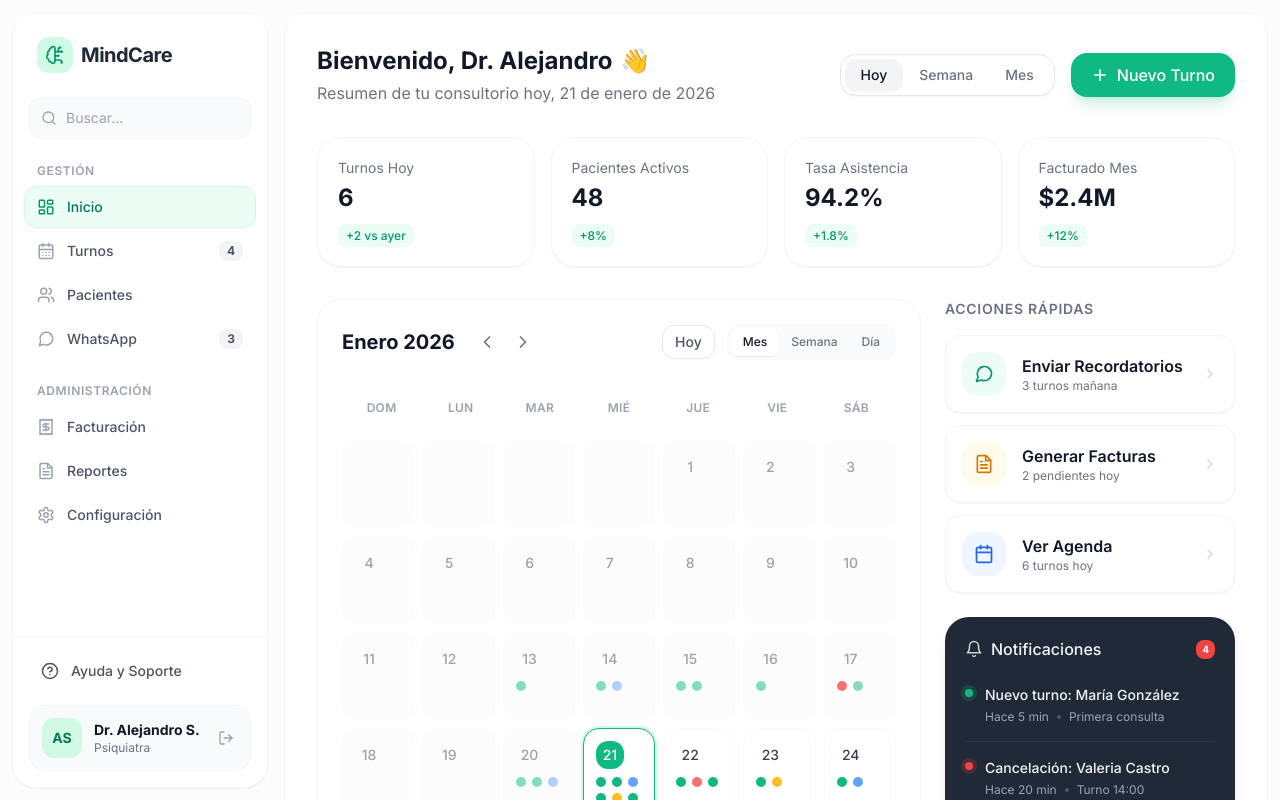
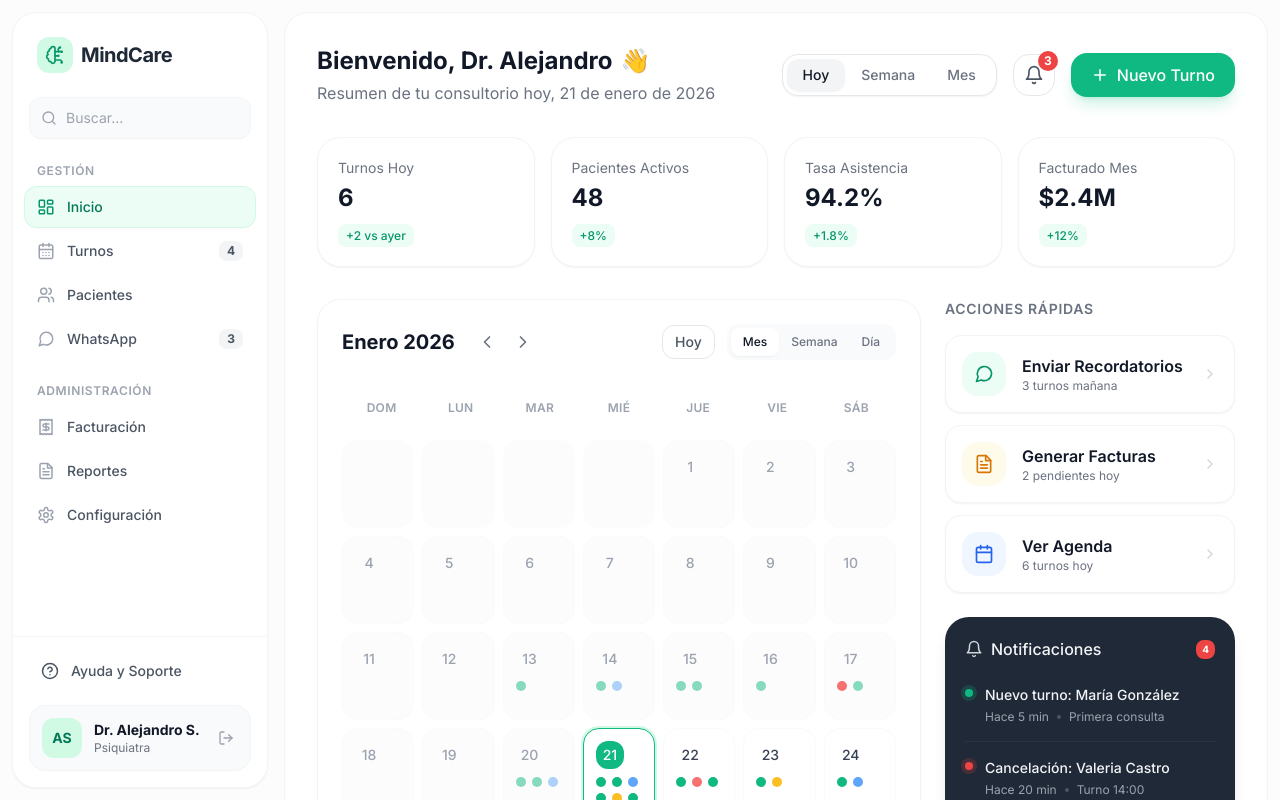
Before and after one commit to aidaptivecom-pixel/CRM-MEDICO, a React (Vite) app: page / in a window 1280 px wide. Shown: the top 800 px of the page. Built offline with nearby package versions, Linux system fonts and the light colour scheme.

Commit message:
feat: mostrar campana de notificaciones solo en página Inicio

```diff
--- a/src/App.tsx
+++ b/src/App.tsx
@@ -109,6 +109,7 @@ function App() {
           subtitle={getPageSubtitle()}
           showNewButton={buttonConfig.show}
           buttonText={buttonConfig.text}
+          showNotifications={currentPage === 'dashboard'}
         />
 
         {renderPage()}
```
